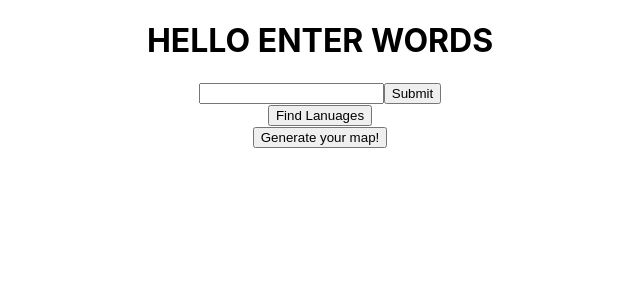
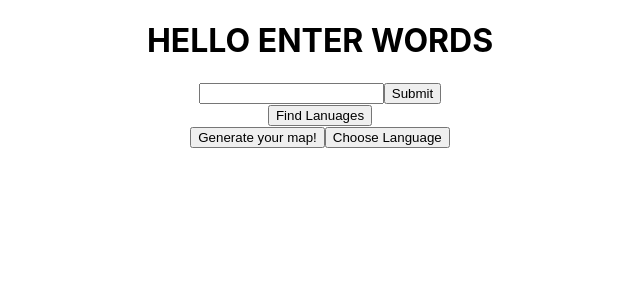
Before and after one commit to seanpadden/wordmapper-frontend, a React (Create React App) app: page /input in a window 1280 px wide. Shown: the top 300 px of the page, without its empty margins (320-960 px from the left). Built offline with nearby package versions, Linux system fonts and the light colour scheme; no server answers.

Commit message:
finished algo to get coordinates from language

```diff
--- a/src/components/WordForm.js
+++ b/src/components/WordForm.js
@@ -3,6 +3,8 @@ import React, { Component } from 'react';
 import Geocode from "react-geocode";
 import {connect} from 'react-redux'
 import {addWord} from '../Redux/actions.js'
+
+
 
 const dictKey = (process.env.REACT_APP_DICTIONARY_API_KEY)
 
@@ -223,7 +225,9 @@ const allTheLanguages = [
 const  languagesToCoordinates = [{
   English: {lat: 54.0000, lng: -2.0000},
   French: {lat: 46.0000, lng: 2.0000},
-  German: {lat: 51.1657, lng: 10.4515}
+  German: {lat: 51.1657, lng: 10.4515},
+  Dutch: {lat: 52.1326, lng: 5.2913},
+
 }]
 
 class WordInput extends Component {
@@ -231,7 +235,9 @@ class WordInput extends Component {
   state = {
     word: "",
     etymology: [[]],
-    languages: []
+    languages: [],
+    coordinates: [],
+
   }
 
   handleChange = (e) => {
@@ -240,10 +246,10 @@ class WordInput extends Component {
     })
   }
 
+  ///Gets etymology from API
   lookUpWord = (e) => {
     e.preventDefault()
     let word = this.state.word
-    // this.props.addWord(word)
     fetch(`https://dictionaryapi.com/api/v3/references/collegiate/json/${word}?key=${dictKey}`)
     .then(resp => resp.json())
     .then(data => this.setState({
@@ -251,9 +257,7 @@ class WordInput extends Component {
     }))
   }
 
-  //// THIS COMPARES OUR LANGUAGE ARRAY AGAINST OUR ETYMOLOGY STRING.
-  //// IT WORKS, BUT IT'S ONLY RETURNING THE LAST THING. NEED TO FIGURE THAT OUT.
-  //// AFTER THAT, WE NEED TO CONVERT THE LANGUAGE NAME TO COINCIDE WITH COUNTRY NAME/COORDINATES
+  ///Extracts languages from etymology string and returns an array of languages
   compareLanguages = (e) => {
     e.preventDefault()
     let copiedStr = this.state.etymology[0][1]
@@ -273,6 +277,26 @@ class WordInput extends Component {
     }
     this.setState({
       languages: matchedLanguages
+    })
+  }
+
+  ///Finds origin country coordinates for each language!!!
+  chooseLanguage = () => {
+    let arr = []
+    let myLanguages = [...this.state.languages]
+      myLanguages.map((lang => {
+        let eachLanguage = lang
+        for (let i=0; languagesToCoordinates.length; i++) {
+          for (const language in languagesToCoordinates[i]) {
+            if (language == eachLanguage) {
+              arr.push(languagesToCoordinates[i][language])
+            }
+          }
+        break
+      }
+    }))
+    this.setState({
+      coordinates: arr
     })
   }
 
@@ -296,8 +320,9 @@ class WordInput extends Component {
     );
   }
 
+
   render(){
-    console.log("language state:", this.state.languages)
+
     return(
       <div>
         <h1>HELLO ENTER WORDS</h1>
@@ -318,6 +343,7 @@ class WordInput extends Component {
         </div>
         <div>
           <button onClick={this.getCoordinates}>Generate your map!</button>
+          <button onClick={this.chooseLanguage}>Choose Language</button>
         </div>
       </div>
     )
```
